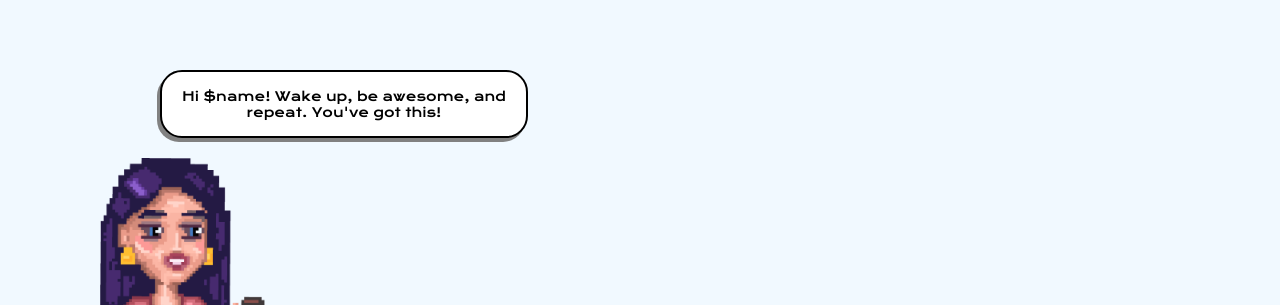
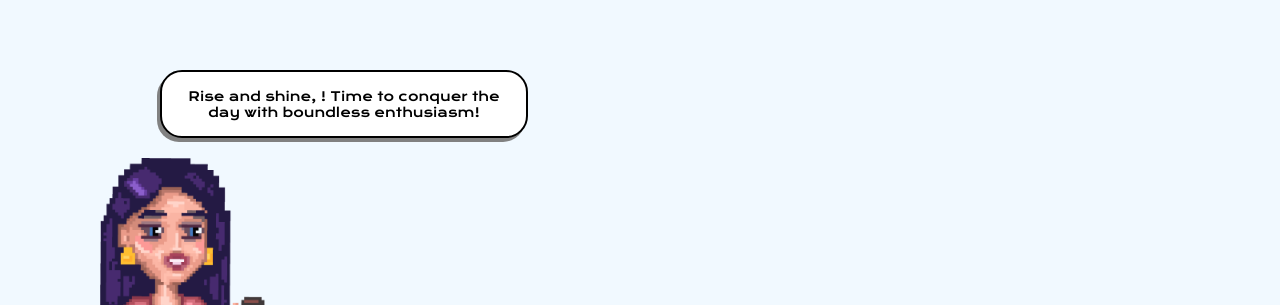
Before and after one commit to EndziTheNoob/taskmate, a Next.js app: page /todolist in a window 1280 px wide. Shown: the part 310-615 px from the top of the page. Built offline with nearby package versions, Linux system fonts and the light colour scheme.

Commit message:
jmeno uzivatele se vypíše do hlášky panáčka

```diff
--- a/src/components/CharacterBubble/index.js
+++ b/src/components/CharacterBubble/index.js
@@ -1,40 +1,72 @@
 import { useEffect, useState } from 'react';
-import { quotesMorning } from '../../pages/api/quotes_morning';
 import { BubbleContainer, BubbleContent } from './styled';
+import Menu from '../Menu';
+import { LoadUserName } from '@/services/user';
 
-const CharacterBubble = () => {
+export default function Speaking() {
   const [quote, setQuote] = useState('');
 
+  const name = LoadUserName();
+
   useEffect(() => {
-    let timeout1, timeout2;
-
-    // objevení bubliny po 2 vteřinách
-    timeout1 = setTimeout(() => {
-      const randomIndex = Math.floor(Math.random() * quotesMorning.length);
-      const randomQuote = quotesMorning[randomIndex];
-      setQuote(randomQuote);
-    }, 2000);
-
-    // Skrytí bubliny po 10 vteřinách
-    timeout2 = setTimeout(() => {
-      setQuote('');
-    }, 10000);
-
-    return () => {
-      clearTimeout(timeout1);
-      clearTimeout(timeout2);
-    };
+    fetch('/api/quotes_morning')
+      .then((response) => response.json())
+      .then((data) => {
+        setQuote(data.quote.replace('$name', name));
+      })
+      .catch((error) => console.error(error));
   }, []);
 
+  const quoteLength = quote.length;
+  const dynamicHeight = quoteLength * 1;
+
   return (
-    <BubbleContainer>
-      {quote && (
-        <BubbleContent>
+    <div>
+      <nav>
+        <Menu />
+      </nav>
+      <BubbleContainer>
+        <BubbleContent style={{ minHeight: `${dynamicHeight}px` }}>
           <p>{quote}</p>
         </BubbleContent>
-      )}
-    </BubbleContainer>
+      </BubbleContainer>
+    </div>
   );
-};
+}
 
-export default CharacterBubble;
+// const CharacterBubble = () => {
+//   const [quote, setQuote] = useState('');
+
+//   useEffect(() => {
+//     let timeout1, timeout2;
+
+//     // objevení bubliny po 2 vteřinách
+//     timeout1 = setTimeout(() => {
+//       const randomIndex = Math.floor(Math.random() * quotesMorning.length);
+//       const randomQuote = quotesMorning[randomIndex];
+//       setQuote(randomQuote);
+//     }, 2000);
+
+//     // Skrytí bubliny po 10 vteřinách
+//     timeout2 = setTimeout(() => {
+//       setQuote('');
+//     }, 10000);
+
+//     return () => {
+//       clearTimeout(timeout1);
+//       clearTimeout(timeout2);
+//     };
+//   }, []);
+
+//   return (
+//     <BubbleContainer>
+//       {quote && (
+//         <BubbleContent>
+//           <p>{quote}</p>
+//         </BubbleContent>
+//       )}
+//     </BubbleContainer>
+//   );
+// };
+
+// export default CharacterBubble;
--- a/src/components/CharacterBubble/styled.js
+++ b/src/components/CharacterBubble/styled.js
@@ -1,8 +1,8 @@
 import styled from 'styled-components';
 
 const Palette = {
-  buttonColor: '#F4EDF9',
-  buttonWhite: 'white',
+  bubbleBlack: '#000000',
+  bubbleWhite: '#ffffff',
 };
 
 export const BubbleContainer = styled.div`
@@ -16,11 +16,11 @@ export const BubbleContent = styled.div`
   position: relative;
   display: inline-block;
   padding: 1rem;
-  border: 2px solid #000000;
-  background-color: #ffffff;
+  border: 2px solid ${Palette.bubbleBlacks};
+  background-color: ${Palette.bubbleWhite};
   border-radius: 22px;
   box-shadow: -3px 4px rgb(129, 129, 129);
-  color: #000000;
+  color: ${Palette.bubbleBlacks};
   font-size: 0.8rem;
   white-space: pre-line;
   min-width: 40%;
```
